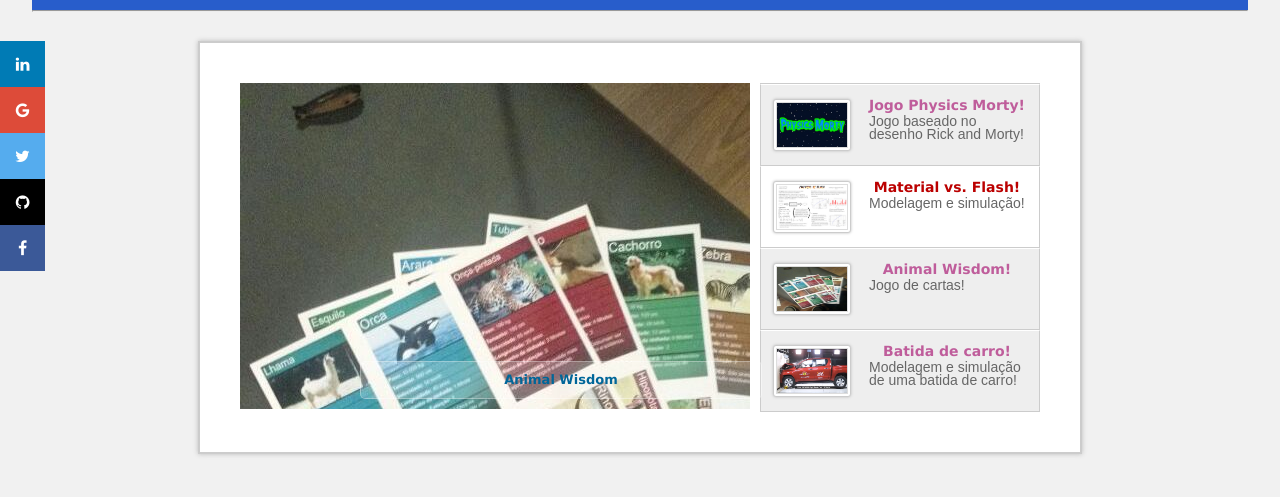
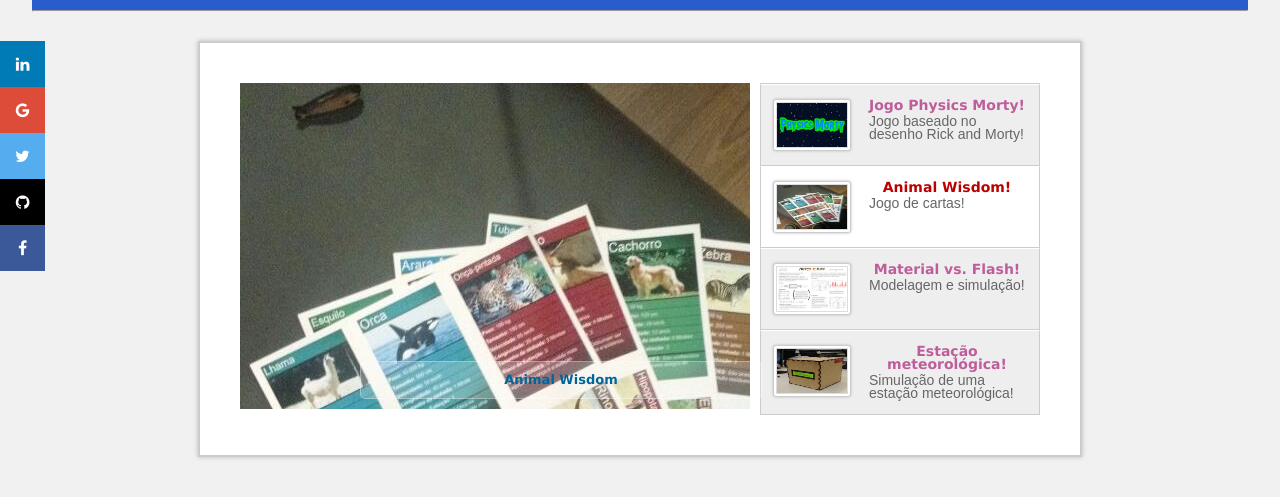
Before and after one commit to R09090909/novocodesing, a plain HTML site: page index.html in a window 1280 px wide. Shown: the part 185-682 px from the top of the page. Drawn offline with Linux system fonts and the light colour scheme.

Commit message:
Add files via upload

```diff
--- a/index.html
+++ b/index.html
@@ -54,14 +54,17 @@
       <div id="slider">
         <a href="physicsmorty.html" target="_blank">
         <img src="physicsmorty.jpg" alt="Modelagem e simulação: Material vs. Flash" /></a>
+
         <a href="animal.html" target="_blank">
         <img src="cartas.jpeg" alt="Animal Wisdom" /></a>
-        <a href="estacao.html" target="_blank">
-        <img src="physicsmorty.jpg" alt="Bem-vindos ao meu portifólio!" /></a>
+
+        <a href="flash.html" target="_blank">
+        <img src="Flash.jpg" alt="Bem-vindos ao meu portifólio!" /></a>
 
         <!-- <a class="lazyImage"  href="Flash.jpg" scr="animal.html"><b data-src="Flash.jpeg" title="Modelagem e simulação: Material vs. Flash"></b></a>
         <a scr="animal.html"><b data-src="cartas.jpeg" title="Animal Wisdom">Image Slider</b></a> -->
-        <a class="lazyImage" href="batidamodsim.png" title="">Slide 4</a>
+        <a href="estacao.html" target="_blank">
+        <img src="ccaixa.jpg" alt="Estação meteorológica!" /></a>
 
          <!--  <a href="physicsmorty.html" target="_blank">
           <img src="physicsmorty.jpg" alt="Bem-vindos ao meu portifólio!" /></a>
@@ -77,18 +80,18 @@
               <div style="clear:both;"></div>
           </div>
           <div class="thumb">
-              <div class="frame"><img src="flash.jpg" /></div>
-              <div class="thumb-content"><p>Material vs. Flash!</p>Modelagem e simulação!</div>
-              <div style="clear:both;"></div>
-          </div>
-          <div class="thumb">
               <div class="frame"><img src="cartas.jpeg" /></div>
               <div class="thumb-content"><p>Animal Wisdom!</p>Jogo de cartas!</div>
               <div style="clear:both;"></div>
           </div>
           <div class="thumb">
-              <div class="frame"><img src="batidamodsim.png" /></div>
-              <div class="thumb-content"><p>Batida de carro!</p>Modelagem e simulação de uma batida de carro!</div>
+              <div class="frame"><img src="Flash.jpg" /></div>
+              <div class="thumb-content"><p>Material vs. Flash!</p>Modelagem e simulação!</div>
+              <div style="clear:both;"></div>
+          </div>
+          <div class="thumb">
+              <div class="frame"><img src="ccaixa.jpg" /></div>
+              <div class="thumb-content"><p>Estação meteorológica!</p>Simulação de uma estação meteorológica!</div>
               <div style="clear:both;"></div>
           </div>
         </div>
```
Also changed, not shown: ccaixa.jpg (added).
